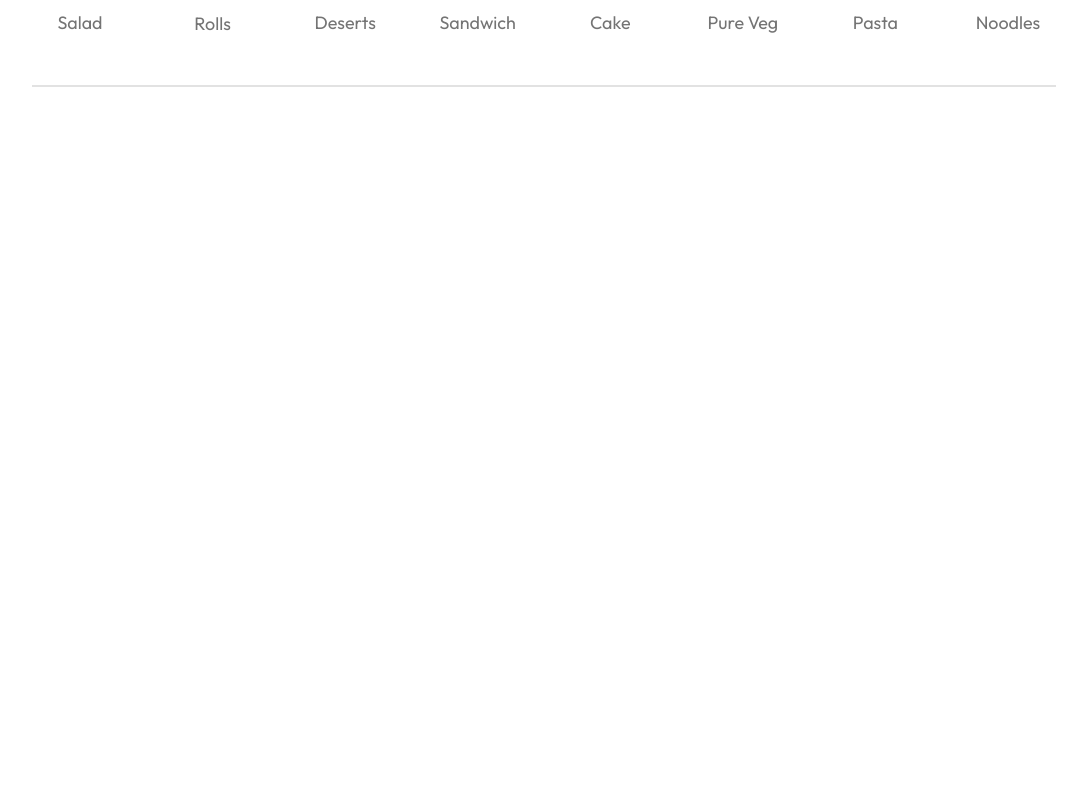
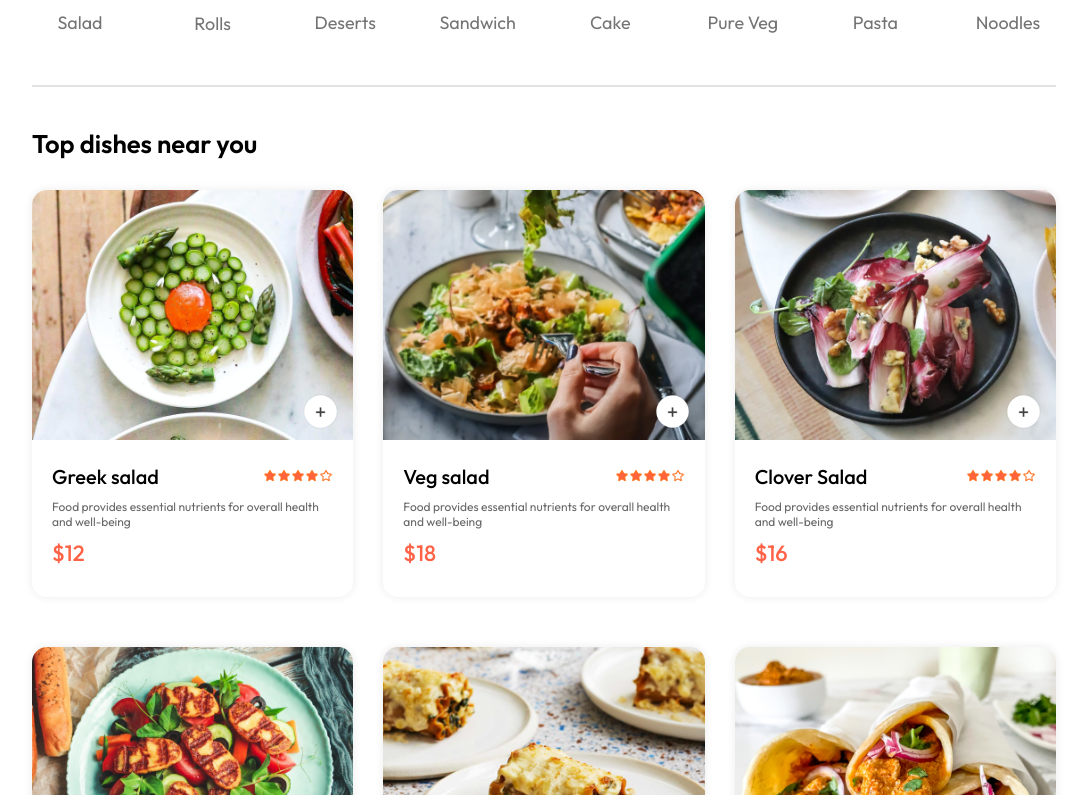
Before and after one commit to devankitmishra/rotichapati, a React (Vite) app in the folder frontend/: page / in a window 1280 px wide. Shown: the part 845-1640 px from the top of the page, without its empty margins (96-1183 px from the left). Before the commit the page ends 942 px from the top, so only its background shows below. Built offline with nearby package versions, Linux system fonts and the light colour scheme.

Commit message:
"Added StoreContextProvider to main app component and imported FoodDisplay component in Home page"

```diff
--- /dev/null
+++ b/frontend/src/components/FoodDisplay/FoodDisplay.css
@@ -0,0 +1,14 @@
+.food-display{
+    margin-top: 30px;
+
+}
+.food-display h2{
+    font-size: max(2vw,24px);
+    font-weight: 600;
+}
+.food-display-list{
+    display: grid;
+    grid-template-columns: repeat(auto-fill,minmax(240px,1fr));
+    margin-top: 30px;gap: 30px;
+    row-gap: 50px;
+}
--- /dev/null
+++ b/frontend/src/components/FoodDisplay/FoodDisplay.jsx
@@ -0,0 +1,24 @@
+import React, { useContext } from 'react'
+import './FoodDisplay.css'
+import { StoreContext } from '../../context/StoreContext'
+import FoodItem from '../FoodItem/FoodItem'
+
+const FoodDisplay = ({category}) => {
+
+    const {food_list} = useContext(StoreContext)
+
+  return (
+    <div className='food-display' id='food-display'>
+        <h2>Top dishes near you</h2>
+        <div className='food-display-list'>
+            {food_list.map((item,index)=>{
+                if (category === "All" || category === item.category) {
+                    return <FoodItem key={index} id={item._id} name={item.name} description={item.description} price={item.price} image={item.image}/>
+                }
+            })}
+        </div>
+    </div>
+  )
+}
+
+export default FoodDisplay
--- /dev/null
+++ b/frontend/src/components/FoodItem/FoodItem.css
@@ -0,0 +1,65 @@
+.food-item{
+    width: 100%;
+    margin: auto;
+    border-radius: 15px;
+    box-shadow: 0px 0px 10px #00000015;
+    transition: 0.3s;
+    animation: fadeIn 1s;
+}
+.food-item-image{
+    width: 100%;
+    border-radius: 15px 15px 0px 0px;
+}
+.food-item-info{
+    padding: 20px;
+
+}
+.food-item-name-rating{
+    display: flex;
+    justify-content: space-between;
+    align-items: center;
+    margin-bottom: 10px;
+}
+.food-item-name-rating p{
+    font-size: 20px;
+    font-weight: 500;
+}
+.food-item-name-rating img{
+    width: 70px;
+}
+.food-item-desc{
+    color: #676767;
+    font-size: 12px;
+}
+.food-item-price{
+    color: tomato;
+    font-size: 22px;
+    font-weight: 500;
+    margin: 10px 0px;
+}
+.food-item-img-container{
+    position: relative;
+}
+.food-item-img-container .add{
+    width: 35px;
+    position: absolute;
+    bottom: 15px;
+    right: 15px;
+    cursor: pointer;
+    border-radius: 50%;
+}
+.food-item-counter{
+    position: absolute;
+    bottom: 15px;
+    right: 15px;
+    display: flex;
+    align-items: center;
+    gap: 10px;
+    padding: 6px;
+    border-radius: 50px;
+    background-color: white;
+    cursor: pointer;
+}
+.food-item-counter img{
+    width: 30px;
+}
--- /dev/null
+++ b/frontend/src/components/FoodItem/FoodItem.jsx
@@ -0,0 +1,41 @@
+import React from 'react'
+import './FoodItem.css'
+import { assets } from '../../assets/assets'
+import { useState } from 'react'
+
+const FoodItem = ({id,name,price,description,image}) => {
+
+    const [itemCount,setItemCount] = useState(0)
+
+  return (
+    <div className='food-item'>
+        <div className="food-item-img-container">
+            <img className='food-item-image' src={image} alt="" />
+            {!itemCount
+                ?<img className='add' onClick={()=>setItemCount(prev=>prev+1)} src={assets.add_icon_white} alt="" />
+                :<div className='food-item-counter'>
+                    <img onClick={()=>setItemCount(prev=>prev-1)} src={assets.remove_icon_red} alt="" />
+                    <p>{itemCount}</p>
+                    <img onClick={()=>setItemCount(prev=>prev+1)} src={assets.add_icon_green} alt="" />
+                </div>
+            }
+        </div>
+        <div className="food-item-info">
+
+
+            <div className="food-item-name-rating">
+                <p>{name}</p>
+                <img src={assets.rating_starts} alt="" />
+            </div>
+
+
+            <p className="food-item-desc">
+                {description}
+            </p>
+            <p className='food-item-price'>${price}</p>
+        </div>
+    </div>
+  )
+}
+
+export default FoodItem
--- /dev/null
+++ b/frontend/src/context/StoreContext.jsx
@@ -0,0 +1,40 @@
+import { createContext } from "react";
+import { food_list } from "../assets/assets";
+import { useState } from "react";
+
+
+export const StoreContext = createContext(null);
+
+const StoreContextProvider = (props) => {
+
+    const [cartItems,setCartItems] = useState({});
+
+    const addToCart = (itemId) => {
+        if(!cartItems[itemId]){
+            setCartItems((prev)=>({...prev,[itemId]:1}))
+        }
+        else{
+            setCartItems((prev)=>({...prev,[itemId]:prev[itemId]+1}))
+        }
+    }
+
+    const removeFromCart = () => {
+        setCartItems((prev)=>({...prev,[itemId]:prev[itemId]-1}))
+    }
+
+    const contextValue = {
+        food_list,
+        cartItems,
+        setCartItems,
+        addToCart,
+        removeFromCart
+    }
+
+    return (
+        <StoreContext.Provider value={contextValue}>
+            {props.children}
+        </StoreContext.Provider>
+    )
+}
+
+export default StoreContextProvider
--- a/frontend/src/main.jsx
+++ b/frontend/src/main.jsx
@@ -1,13 +1,14 @@
-import { StrictMode } from 'react'
-import { createRoot } from 'react-dom/client'
-import App from './App.jsx'
-import './index.css'
-import { BrowserRouter } from 'react-router-dom'
+import React from "react";
+import { createRoot } from "react-dom/client";
+import App from "./App.jsx";
+import "./index.css";
+import { BrowserRouter } from "react-router-dom";
+import StoreContextProvider from "./context/StoreContext.jsx";
 
-
-
-createRoot(document.getElementById('root')).render(
+createRoot(document.getElementById("root")).render(
   <BrowserRouter>
-    <App />
+    <StoreContextProvider>
+      <App />
+    </StoreContextProvider>
   </BrowserRouter>
-)
+);
--- a/frontend/src/pages/Home/Home.jsx
+++ b/frontend/src/pages/Home/Home.jsx
@@ -2,6 +2,7 @@
 import './Home.css'
 import Header from '../../components/Header/Header'
 import ExploreMenu from '../../components/ExploreMenu/ExploreMenu'
+import FoodDisplay from '../../components/FoodDisplay/FoodDisplay'
 
 const Home = () => {
 
@@ -11,6 +12,7 @@
     <div>
       <Header/>
       <ExploreMenu category={category} setCategory={setCategory}/>
+      <FoodDisplay category={category}/>
     </div>
   )
 }
```
